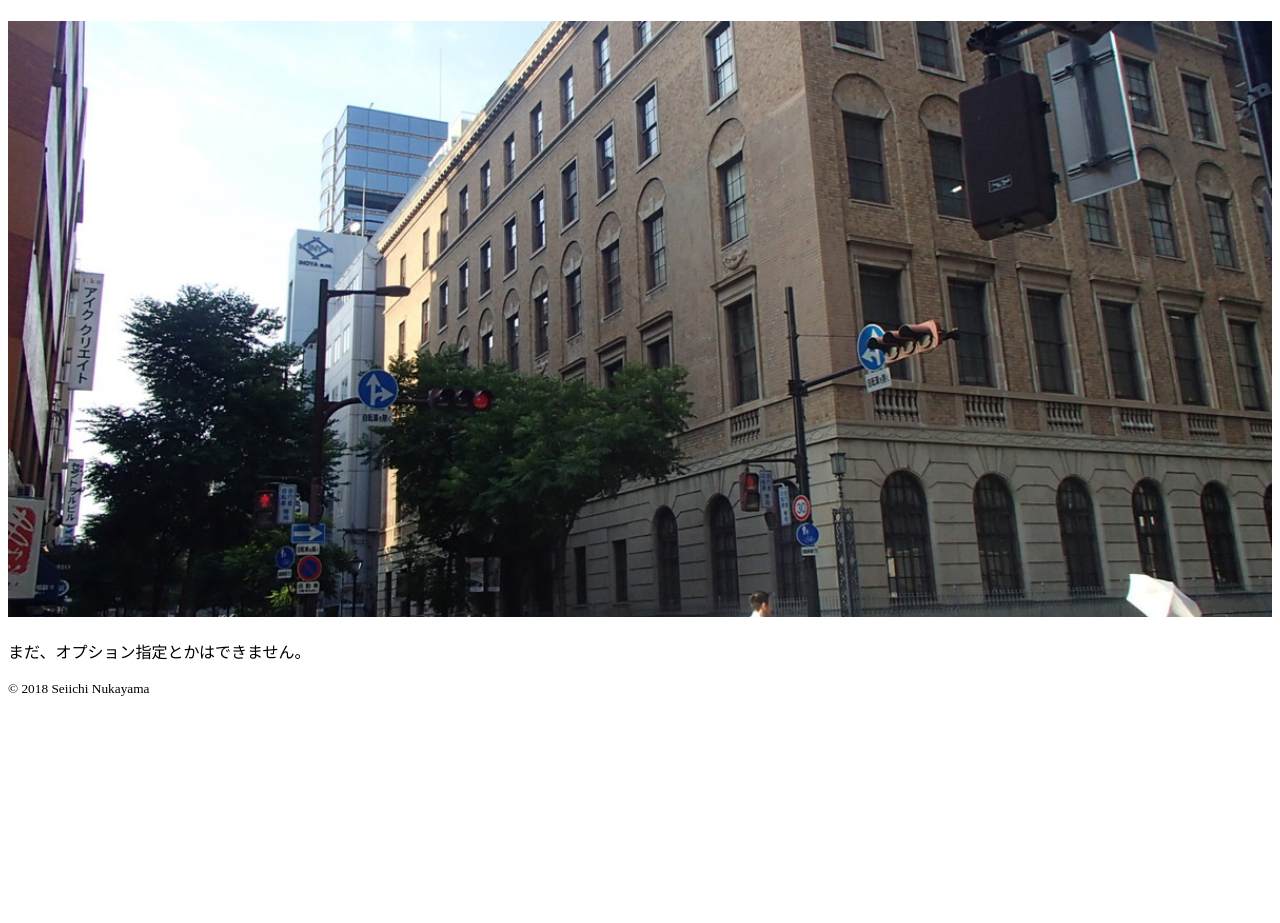
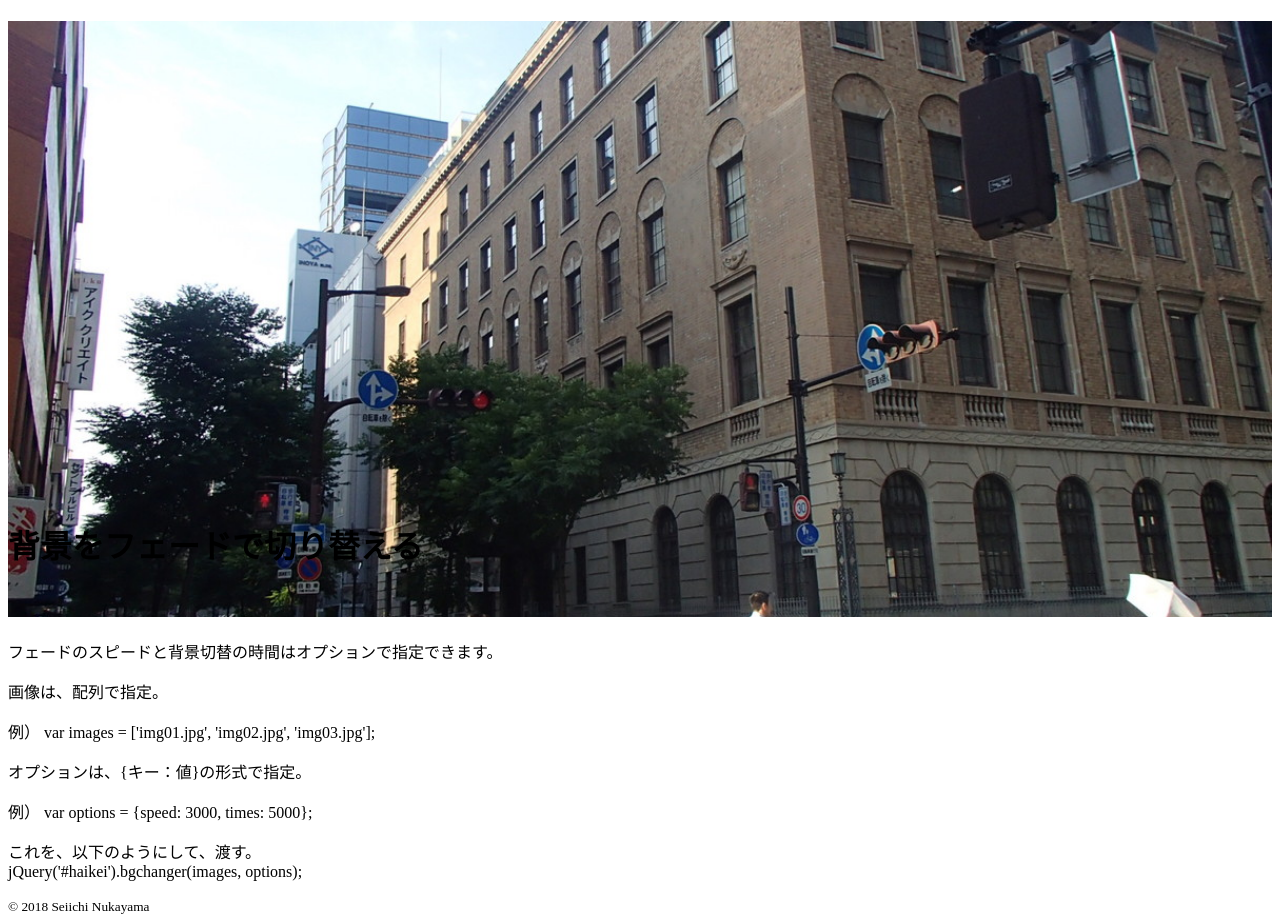
Before and after one commit to SeiichiN/BilliesBkChange, a plain HTML site: page index.html in a window 1280 px wide. Before the commit the page ends 800 px from the top, so only its background shows below. Drawn offline with nearby package versions, Linux system fonts and the light colour scheme.

Commit message:
index.htmlを少し訂正。

```diff
--- a/index.html
+++ b/index.html
@@ -9,7 +9,13 @@
 		<header id="bkimage">
 			<h1>背景をフェードで切り替える</h1>
 		</header>
-		<p>まだ、オプション指定とかはできません。</p>
+		<p>フェードのスピードと背景切替の時間はオプションで指定できます。</p>
+        <p>画像は、配列で指定。</p>
+        <p>例） var images = ['img01.jpg', 'img02.jpg', 'img03.jpg']; </p>
+        <p>オプションは、{キー：値}の形式で指定。</p>
+        <p>例） var options = {speed: 3000, times: 5000};</p>
+        <p>これを、以下のようにして、渡す。<br>
+            jQuery('#haikei').bgchanger(images, options);</p>
 		<footer>
 			<small>&copy; 2018 Seiichi Nukayama</small>
 		</footer>
--- a/style.css
+++ b/style.css
@@ -12,6 +12,7 @@
     background-repeat: no-repeat;
     background-position: center center;
 	background-size: cover;
+    z-index: -1;
 }
 
 #bkimage .slides:not(:first-child) {
```
